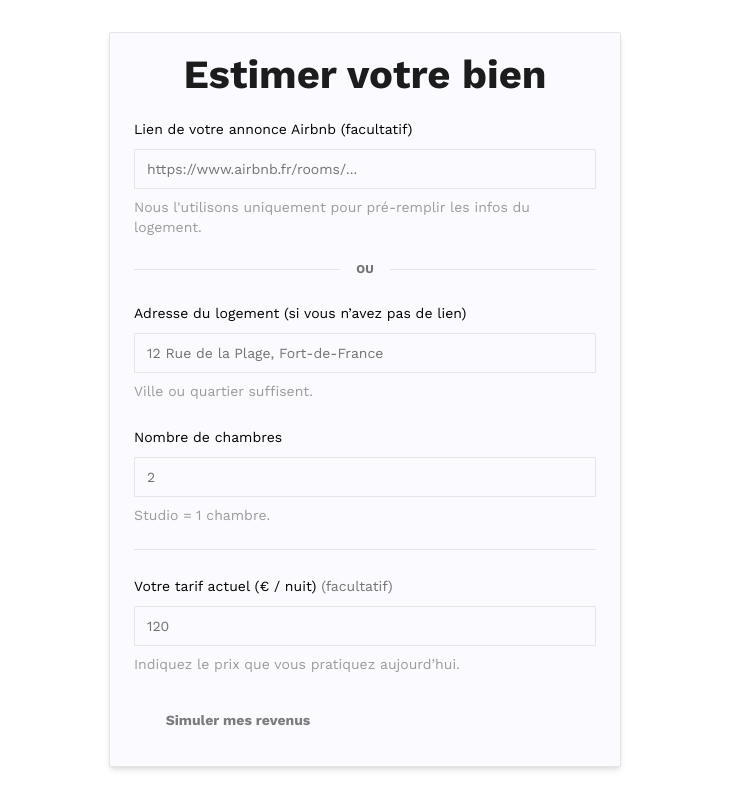
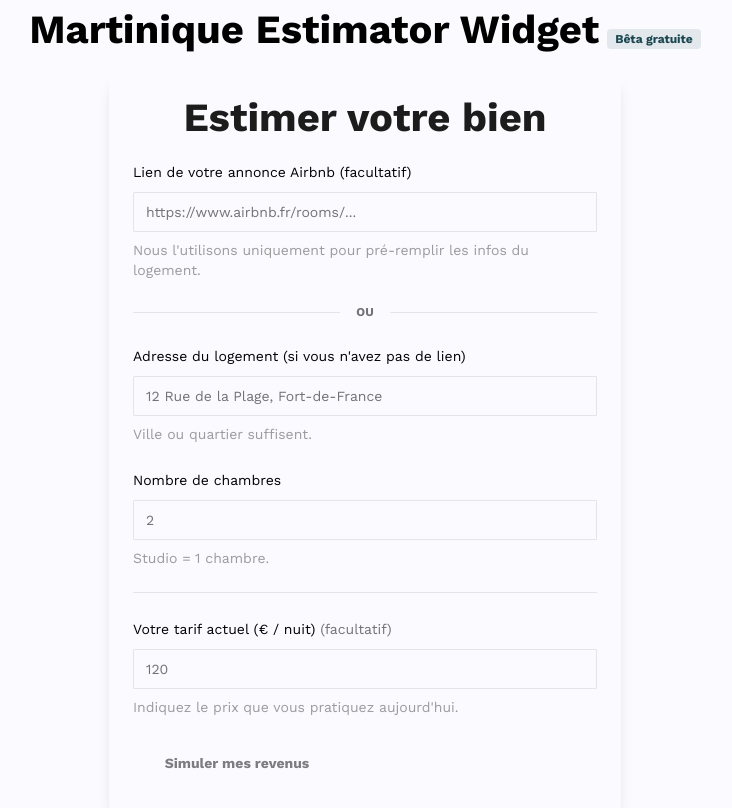
Before and after one commit to carl-vdcs/revenue-rental-estimatator1, a Next.js app: page / in a window 1280 px wide. Shown: the whole page, without its empty margins (275-1007 px from the left). Built offline with nearby package versions, Linux system fonts and the light colour scheme.

Commit message:
Rend l'arrière-plan du simulateur transparent (suppression du bg-white global)

```diff
--- a/src/app/layout.tsx
+++ b/src/app/layout.tsx
@@ -23,7 +23,7 @@ export default function RootLayout({
 }>) {
   return (
     <html lang="fr">
-      <body className={`${workSans.variable} antialiased font-sans text-base font-normal leading-normal bg-white text-black`}>
+      <body className={`${workSans.variable} antialiased font-sans text-base font-normal leading-normal text-black`}>
         {children}
         <Toaster />
         <IframeResizer />
--- a/src/app/page.tsx
+++ b/src/app/page.tsx
@@ -72,8 +72,8 @@ export default function Home() {
   };
 
   return (
-    <main className="container mx-auto px-2 py-8 flex flex-col items-center min-h-screen">
-      {/* Header Section Removed - Will be handled in Webflow */}
+    <main className="flex flex-col items-center min-h-screen">
+      <h1 className="text-2xl font-bold mb-4">Martinique Estimator Widget<span className="ml-2 inline-block rounded px-2 py-0.5 text-xs font-semibold bg-accent/10 text-accent">Bêta gratuite</span></h1>
 
       {!results && !isLoading && ( // Only show form if not loading and no results yet
         <EstimatorForm
--- a/src/components/EstimatorForm.tsx
+++ b/src/components/EstimatorForm.tsx
@@ -64,7 +64,7 @@ const EstimatorForm: React.FC<EstimatorFormProps> = ({ onSubmit, isLoading }) =>
   };
 
   return (
-     <div className="max-w-lg mx-auto bg-card rounded-lg shadow-md border border-border p-4 md:p-6">
+     <div className="shadow-lg rounded bg-[color:var(--white)] max-w-lg mx-auto p-4 md:p-6">
         <Form {...form}>
           <form onSubmit={form.handleSubmit(handleFormSubmit)} className="space-y-6">
 
@@ -105,7 +105,7 @@ const EstimatorForm: React.FC<EstimatorFormProps> = ({ onSubmit, isLoading }) =>
               name="address"
               render={({ field }) => (
                 <FormItem>
-                  <FormLabel>Adresse du logement (si vous n’avez pas de lien)</FormLabel>
+                  <FormLabel>Adresse du logement (si vous n'avez pas de lien)</FormLabel>
                   <FormControl>
                     <Input
                       placeholder="12 Rue de la Plage, Fort-de-France"
@@ -174,7 +174,7 @@ const EstimatorForm: React.FC<EstimatorFormProps> = ({ onSubmit, isLoading }) =>
                       />
                   </FormControl>
                   <FormDescription>
-                    Indiquez le prix que vous pratiquez aujourd’hui. {/* Updated help text */}
+                    Indiquez le prix que vous pratiquez aujourd'hui. {/* Updated help text */}
                   </FormDescription>
                   <FormMessage />
                 </FormItem>
@@ -188,8 +188,7 @@ const EstimatorForm: React.FC<EstimatorFormProps> = ({ onSubmit, isLoading }) =>
 
             <Button
               type="submit"
-              variant="primary"
-              className="w-full md:w-52 mt-4" // Adjusted width for desktop
+              className="btn-primary w-full sm:w-52 transform-gpu hover:-translate-y-0.5 hover:shadow-md"
               // Disable if form is invalid OR loading
               disabled={!form.formState.isValid || isLoading}
               aria-live="polite"
```
